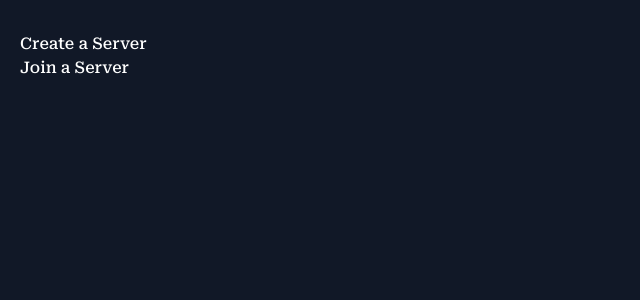
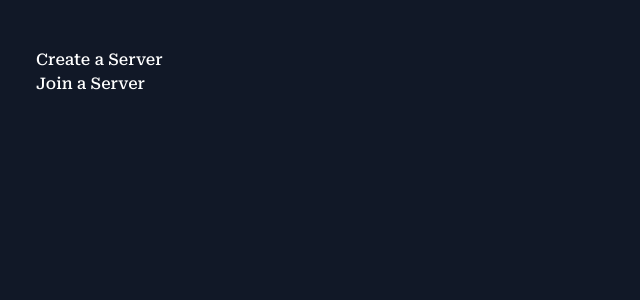
Before and after one commit to snipergz/GameNight, a React (Create React App) app in the folder frontend/: page /server in a window 1280 px wide. Shown: the top 300 px of the page, without its empty margins (0-640 px from the left). Built offline with nearby package versions, Linux system fonts and the light colour scheme.

Commit message:
minor css

```diff
--- a/frontend/src/pages/Server.jsx
+++ b/frontend/src/pages/Server.jsx
@@ -3,7 +3,7 @@ import React from 'react'
 const Server = () => {
   return (
     <>
-        <section className='container md:max-w-[1240px] text-white mx-auto mt-8'>
+        <section className='container md:max-w-[1240px] text-white mx-auto mt-8 p-4'>
             <div>Create a Server</div>
             <div>Join a Server</div>
         </section>
```
